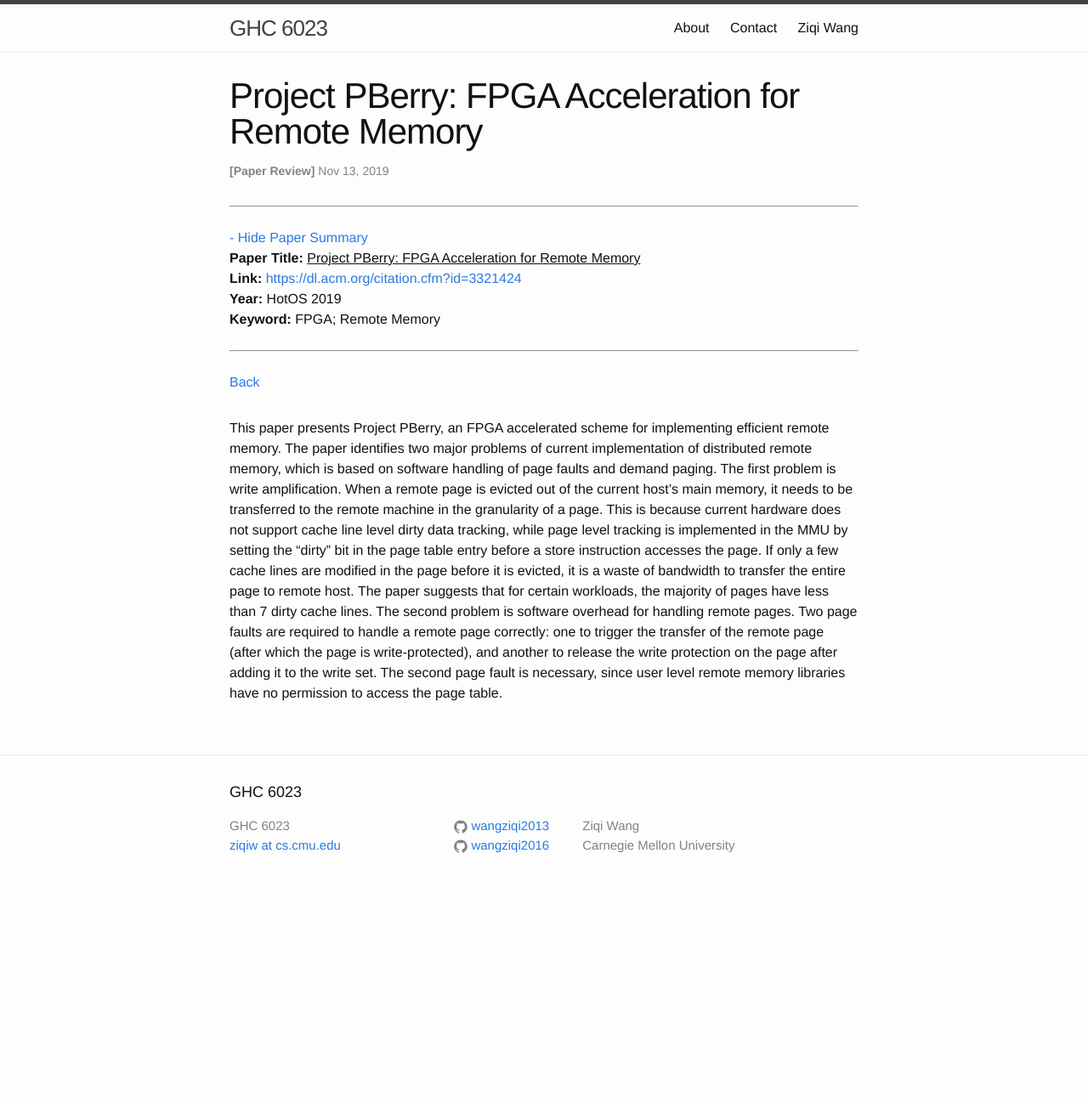
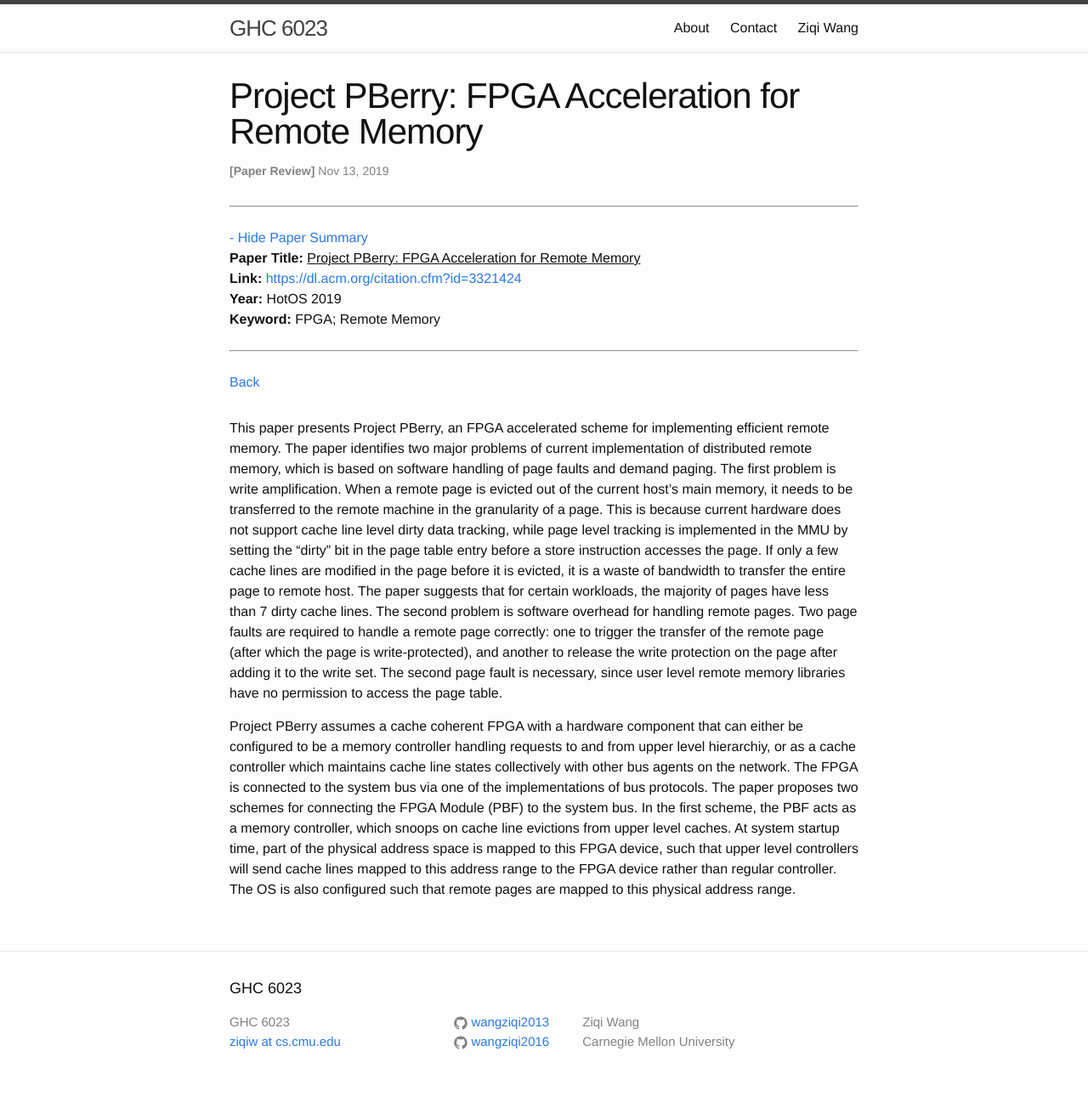
Before and after one commit to wangziqi2013/wangziqi2013.github.io, a Jekyll site: the page built from _posts/2019-11-13-pberry.markdown, in a window 1280 px wide. Shown: the whole page at 85% size. Built offline with Jekyll 4.4.1, drawn with Linux system fonts in a browser that asks for light colours; before the commit the page ends 1066 px from its top, so only the background shows below that.

Commit message:
Adding config

```diff
--- a/_posts/2019-11-13-pberry.markdown
+++ b/_posts/2019-11-13-pberry.markdown
@@ -25,3 +25,12 @@ software overhead for handling remote pages. Two page faults are required to han
 trigger the transfer of the remote page (after which the page is write-protected), and another to release the write
 protection on the page after adding it to the write set. The second page fault is necessary, since user level remote memory
 libraries have no permission to access the page table.
+
+Project PBerry assumes a cache coherent FPGA with a hardware component that can either be configured to be a memory
+controller handling requests to and from upper level hierarchiy, or as a cache controller which maintains cache line
+states collectively with other bus agents on the network. The FPGA is connected to the system bus via one of the
+implementations of bus protocols. The paper proposes two schemes for connecting the FPGA Module (PBF) to the
+system bus. In the first scheme, the PBF acts as a memory controller, which snoops on cache line evictions from
+upper level caches. At system startup time, part of the physical address space is mapped to this FPGA device, such that
+upper level controllers will send cache lines mapped to this address range to the FPGA device rather than regular controller.
+The OS is also configured such that remote pages are mapped to this physical address range.
```
